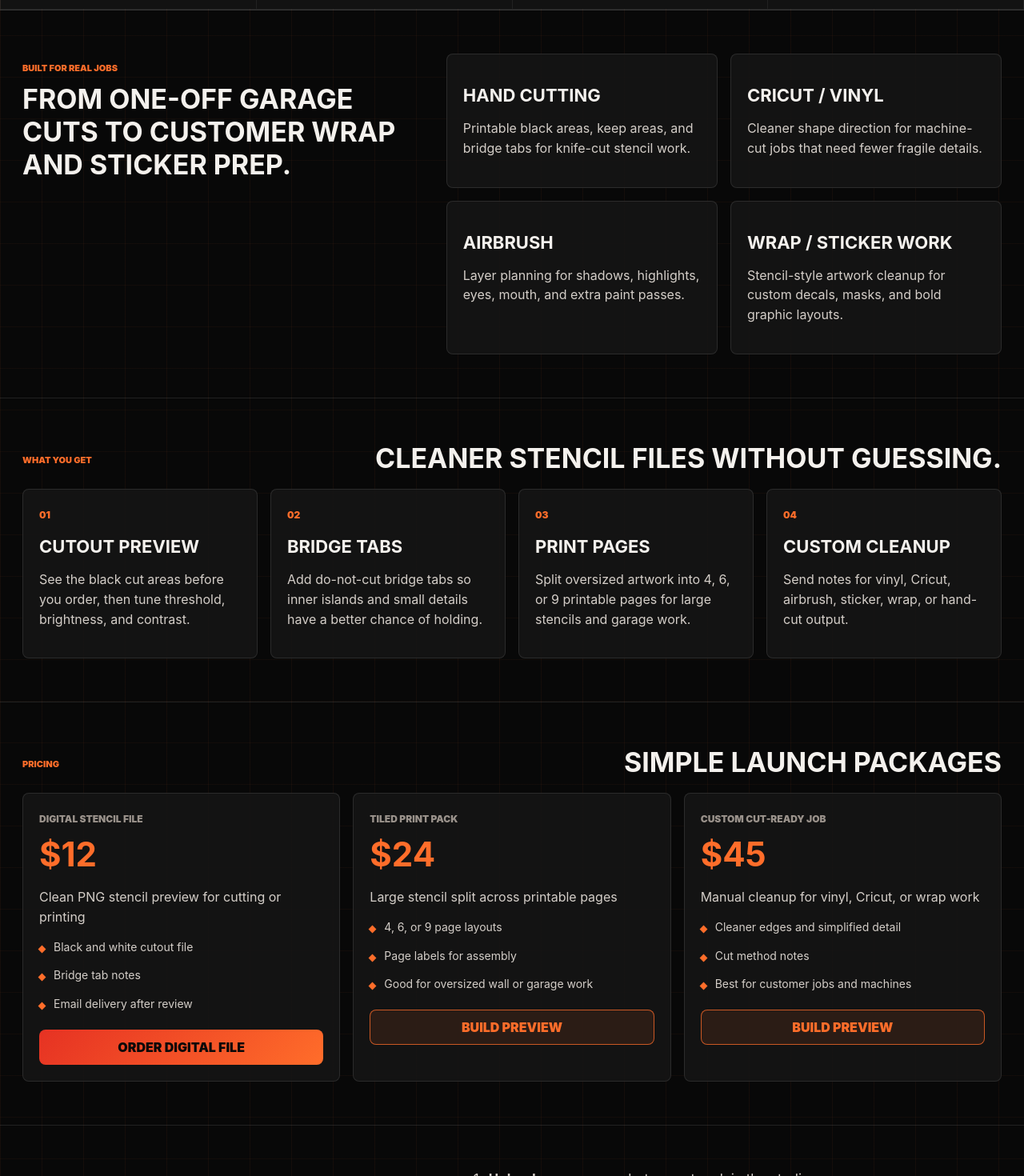
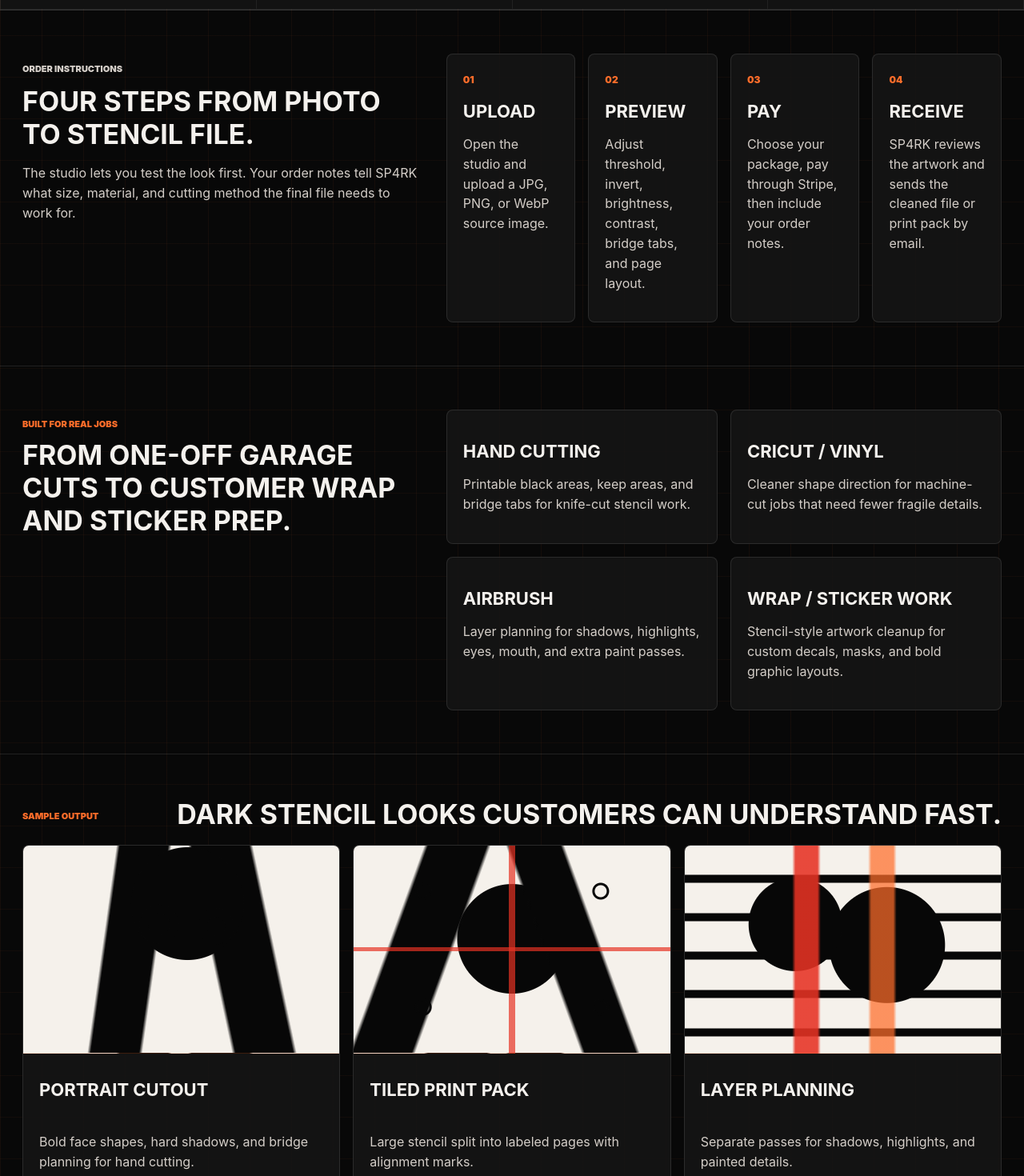
Before and after one commit to richardspark38-debug/sp4rk-stencil-studio, a React (Vite) app: page / in a window 1280 px wide. Shown: the part 840-2310 px from the top of the page at 80% size. Built offline with nearby package versions, Linux system fonts and the light colour scheme.

Commit message:
Add order instructions contact and sample gallery

```diff
--- a/src/App.css
+++ b/src/App.css
@@ -688,7 +688,9 @@ canvas {
 .order-band button,
 .price-card a,
 .price-card button,
-.order-actions a {
+.order-actions a,
+.contact-actions a,
+.contact-actions button {
   display: inline-grid;
   place-items: center;
   min-height: 44px;
@@ -915,10 +917,20 @@ canvas {
 .service-grid,
 .faq-grid,
 .customer-grid,
-.deliverables-grid {
+.deliverables-grid,
+.instruction-grid,
+.sample-grid {
   display: grid;
   grid-template-columns: repeat(3, 1fr);
   gap: 16px;
+}
+
+.instructions-section,
+.contact-section {
+  display: grid;
+  grid-template-columns: minmax(0, 0.72fr) minmax(520px, 1fr);
+  gap: 30px;
+  align-items: start;
 }
 
 .customer-section {
@@ -928,10 +940,21 @@ canvas {
   align-items: start;
 }
 
+.instructions-section h2,
 .customer-section h2 {
   margin: 0;
   font-size: 34px;
   text-transform: uppercase;
+}
+
+.instructions-section > div > p,
+.contact-section > div > p {
+  color: #d4cec8;
+  line-height: 1.55;
+}
+
+.instruction-grid {
+  grid-template-columns: repeat(4, 1fr);
 }
 
 .customer-grid {
@@ -946,11 +969,26 @@ canvas {
 .service-tile,
 .faq-grid article,
 .customer-grid article,
-.deliverables-grid div {
+.deliverables-grid div,
+.instruction-grid article,
+.sample-card,
+.contact-card {
   border: 1px solid var(--line);
   border-radius: 8px;
   background: rgba(21, 21, 21, 0.86);
   padding: 20px;
+}
+
+.instruction-grid article {
+  min-height: 190px;
+}
+
+.instruction-grid span,
+.contact-card span {
+  color: var(--accent);
+  font-size: 12px;
+  font-weight: 900;
+  text-transform: uppercase;
 }
 
 .service-tile {
@@ -978,10 +1016,13 @@ canvas {
 
 .price-card p,
 .policy-section p,
+.instruction-grid p,
 .service-tile p,
 .faq-grid p,
 .customer-grid p,
 .deliverables-grid p,
+.sample-card p,
+.contact-card p,
 .order-band p {
   color: #d4cec8;
   line-height: 1.55;
@@ -1028,10 +1069,75 @@ canvas {
 
 .service-tile h3,
 .faq-grid h3,
-.customer-grid h3 {
+.customer-grid h3,
+.instruction-grid h3,
+.sample-card h3 {
   margin: 18px 0 10px;
   font-size: 22px;
   text-transform: uppercase;
+}
+
+.sample-grid {
+  grid-template-columns: repeat(3, 1fr);
+}
+
+.sample-card {
+  display: grid;
+  gap: 14px;
+  overflow: hidden;
+  padding: 0;
+}
+
+.sample-card h3,
+.sample-card p {
+  margin-right: 20px;
+  margin-left: 20px;
+}
+
+.sample-card p {
+  margin-bottom: 20px;
+}
+
+.sample-art {
+  min-height: 260px;
+  border-bottom: 1px solid rgba(255, 109, 42, 0.22);
+  background-color: #f5f1eb;
+  background-repeat: no-repeat;
+}
+
+.sample-face {
+  background:
+    radial-gradient(circle at 43% 38%, transparent 0 13px, #070707 14px 24px, transparent 25px),
+    radial-gradient(circle at 61% 39%, transparent 0 11px, #070707 12px 22px, transparent 23px),
+    radial-gradient(circle at 52% 28%, #070707 0 70px, transparent 71px),
+    linear-gradient(98deg, transparent 0 27%, #070707 28% 42%, transparent 43% 100%),
+    linear-gradient(78deg, transparent 0 58%, #070707 59% 75%, transparent 76% 100%),
+    linear-gradient(#f5f1eb, #f5f1eb);
+  background-size: 100% 100%;
+}
+
+.sample-tile {
+  background:
+    linear-gradient(90deg, transparent 49%, rgba(230, 50, 35, 0.7) 49% 51%, transparent 51%),
+    linear-gradient(0deg, transparent 49%, rgba(230, 50, 35, 0.7) 49% 51%, transparent 51%),
+    radial-gradient(circle at 22% 22%, transparent 0 7px, #070707 8px 10px, transparent 11px),
+    radial-gradient(circle at 78% 22%, transparent 0 7px, #070707 8px 10px, transparent 11px),
+    radial-gradient(circle at 22% 78%, transparent 0 7px, #070707 8px 10px, transparent 11px),
+    radial-gradient(circle at 78% 78%, transparent 0 7px, #070707 8px 10px, transparent 11px),
+    linear-gradient(110deg, transparent 0 18%, #070707 19% 34%, transparent 35% 100%),
+    linear-gradient(70deg, transparent 0 58%, #070707 59% 72%, transparent 73% 100%),
+    radial-gradient(circle at 50% 45%, #070707 0 68px, transparent 69px),
+    linear-gradient(#f5f1eb, #f5f1eb);
+}
+
+.sample-layer {
+  background:
+    linear-gradient(90deg, transparent 0 34%, rgba(230, 50, 35, 0.88) 35% 42%, transparent 43% 100%),
+    linear-gradient(90deg, transparent 0 58%, rgba(255, 109, 42, 0.72) 59% 66%, transparent 67% 100%),
+    radial-gradient(circle at 35% 38%, #070707 0 58px, transparent 59px),
+    radial-gradient(circle at 64% 48%, #070707 0 72px, transparent 73px),
+    repeating-linear-gradient(0deg, transparent 0 20px, #070707 21px 30px, transparent 31px 48px),
+    linear-gradient(#f5f1eb, #f5f1eb);
 }
 
 .deliverables-grid {
@@ -1072,6 +1178,37 @@ canvas {
   grid-template-columns: minmax(0, 0.7fr) minmax(420px, 1fr);
   gap: 28px;
   align-items: start;
+}
+
+.contact-section h2 {
+  margin: 0;
+  font-size: 34px;
+  text-transform: uppercase;
+}
+
+.contact-card {
+  display: grid;
+  gap: 16px;
+}
+
+.contact-card > a {
+  color: var(--text);
+  font-size: clamp(24px, 3vw, 38px);
+  font-weight: 950;
+  line-height: 1.05;
+  text-decoration: none;
+  word-break: break-word;
+}
+
+.contact-actions {
+  display: flex;
+  gap: 12px;
+  flex-wrap: wrap;
+}
+
+.contact-actions button {
+  background: rgba(255, 109, 42, 0.1);
+  color: var(--accent);
 }
 
 .order-band {
@@ -1203,7 +1340,9 @@ canvas {
 
   .hero-section,
   .split-section,
+  .instructions-section,
   .customer-section,
+  .contact-section,
   .faq-section,
   .order-band {
     grid-template-columns: 1fr;
@@ -1221,6 +1360,8 @@ canvas {
   .faq-grid,
   .customer-grid,
   .deliverables-grid,
+  .instruction-grid,
+  .sample-grid,
   .policy-section {
     grid-template-columns: 1fr;
   }
@@ -1235,7 +1376,9 @@ canvas {
   }
 
   .order-actions button,
-  .order-actions a {
+  .order-actions a,
+  .contact-actions a,
+  .contact-actions button {
     width: 100%;
   }
 }
--- a/src/App.js
+++ b/src/App.js
@@ -53,6 +53,8 @@ const DEFAULT_PAYMENT_LINKS = {
   digital: "https://buy.stripe.com/test_14A8wRcsu3S2dO8djQ5AQ00",
 };
 const PAYMENT_LINK_STORAGE_KEY = "sp4rk-stencil-payment-links";
+const CONTACT_EMAIL = "sparksdarkdesigns@gmail.com";
+const CONTACT_MAILTO = `mailto:${CONTACT_EMAIL}?subject=SP4RK%20Stencil%20Order`;
 
 const DEFAULT_BRIDGE = {
   width: 82,
@@ -1237,6 +1239,7 @@ function LandingPage({ onOpenStudio }) {
           <a href="#work">Work</a>
           <a href="#pricing">Pricing</a>
           <a href="#process">Process</a>
+          <a href="#contact">Contact</a>
           <button type="button" onClick={onOpenStudio}>
             Launch Studio
           </button>
@@ -1298,6 +1301,39 @@ function LandingPage({ onOpenStudio }) {
         <span>Airbrush mask planning</span>
       </section>
 
+      <section className="site-section instructions-section" id="order-steps">
+        <div>
+          <p className="eyebrow">Order Instructions</p>
+          <h2>Four steps from photo to stencil file.</h2>
+          <p>
+            The studio lets you test the look first. Your order notes tell SP4RK what size, material, and cutting method
+            the final file needs to work for.
+          </p>
+        </div>
+        <div className="instruction-grid">
+          <article>
+            <span>01</span>
+            <h3>Upload</h3>
+            <p>Open the studio and upload a JPG, PNG, or WebP source image.</p>
+          </article>
+          <article>
+            <span>02</span>
+            <h3>Preview</h3>
+            <p>Adjust threshold, invert, brightness, contrast, bridge tabs, and page layout.</p>
+          </article>
+          <article>
+            <span>03</span>
+            <h3>Pay</h3>
+            <p>Choose your package, pay through Stripe, then include your order notes.</p>
+          </article>
+          <article>
+            <span>04</span>
+            <h3>Receive</h3>
+            <p>SP4RK reviews the artwork and sends the cleaned file or print pack by email.</p>
+          </article>
+        </div>
+      </section>
+
       <section className="site-section customer-section">
         <div>
           <p className="eyebrow">Built For Real Jobs</p>
@@ -1319,6 +1355,30 @@ function LandingPage({ onOpenStudio }) {
           <article>
             <h3>Wrap / Sticker Work</h3>
             <p>Stencil-style artwork cleanup for custom decals, masks, and bold graphic layouts.</p>
+          </article>
+        </div>
+      </section>
+
+      <section className="site-section gallery-section" aria-label="Sample stencil gallery">
+        <div className="section-title">
+          <p className="eyebrow">Sample Output</p>
+          <h2>Dark stencil looks customers can understand fast.</h2>
+        </div>
+        <div className="sample-grid">
+          <article className="sample-card">
+            <div className="sample-art sample-face" aria-hidden="true" />
+            <h3>Portrait Cutout</h3>
+            <p>Bold face shapes, hard shadows, and bridge planning for hand cutting.</p>
+          </article>
+          <article className="sample-card">
+            <div className="sample-art sample-tile" aria-hidden="true" />
+            <h3>Tiled Print Pack</h3>
+            <p>Large stencil split into labeled pages with alignment marks.</p>
+          </article>
+          <article className="sample-card">
+            <div className="sample-art sample-layer" aria-hidden="true" />
+            <h3>Layer Planning</h3>
+            <p>Separate passes for shadows, highlights, and painted details.</p>
           </article>
         </div>
       </section>
@@ -1416,7 +1476,7 @@ function LandingPage({ onOpenStudio }) {
 
       <section className="site-section policy-section" id="order">
         <div>
-          <p className="eyebrow">Custom Work Policy</p>
+          <p className="eyebrow">Before You Order</p>
           <h2>Image quality matters.</h2>
           <p>
             Clean, high-contrast photos make the best stencils. Some designs may need manual cleanup, extra bridge tabs,
@@ -1424,7 +1484,7 @@ function LandingPage({ onOpenStudio }) {
           </p>
         </div>
         <div>
-          <p className="eyebrow">Refunds</p>
+          <p className="eyebrow">Custom Work Policy</p>
           <h2>Digital work starts after review.</h2>
           <p>
             If a source image cannot be turned into a usable stencil, the order can be cancelled before custom cleanup
@@ -1451,6 +1511,28 @@ function LandingPage({ onOpenStudio }) {
             <h3>Tell us</h3>
             <p>Include final size, cutting method, paint method, material, and deadline in the order notes.</p>
           </article>
+        </div>
+      </section>
+
+      <section className="site-section contact-section" id="contact">
+        <div>
+          <p className="eyebrow">Contact</p>
+          <h2>Send the image, size, material, and deadline.</h2>
+          <p>
+            Use email for custom questions, source images, order notes, wrap/sticker ideas, and anything that needs a
+            quick review before payment.
+          </p>
+        </div>
+        <div className="contact-card">
+          <span>SP4RK / Sparks Dark Designs</span>
+          <a href={CONTACT_MAILTO}>{CONTACT_EMAIL}</a>
+          <p>Include the final stencil size, cutting method, material, and when you need it.</p>
+          <div className="contact-actions">
+            <a href={CONTACT_MAILTO}>Email SP4RK</a>
+            <button type="button" onClick={onOpenStudio}>
+              Build Preview
+            </button>
+          </div>
         </div>
       </section>
 
```
